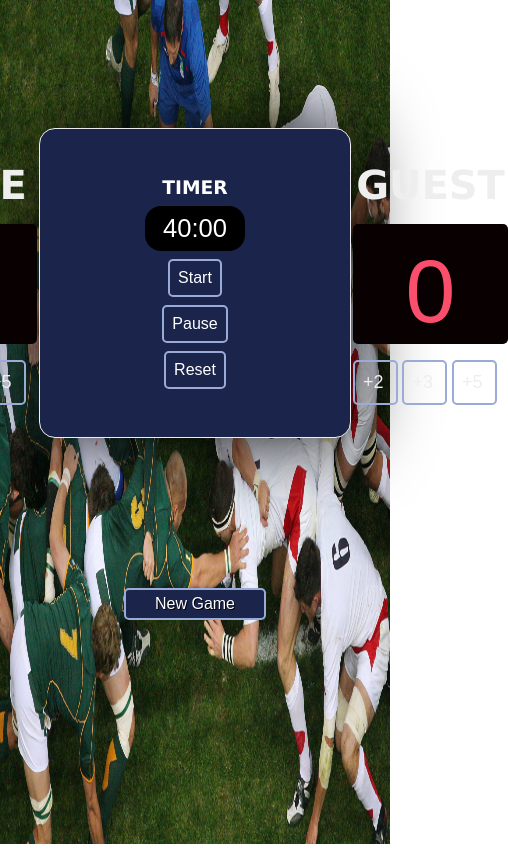
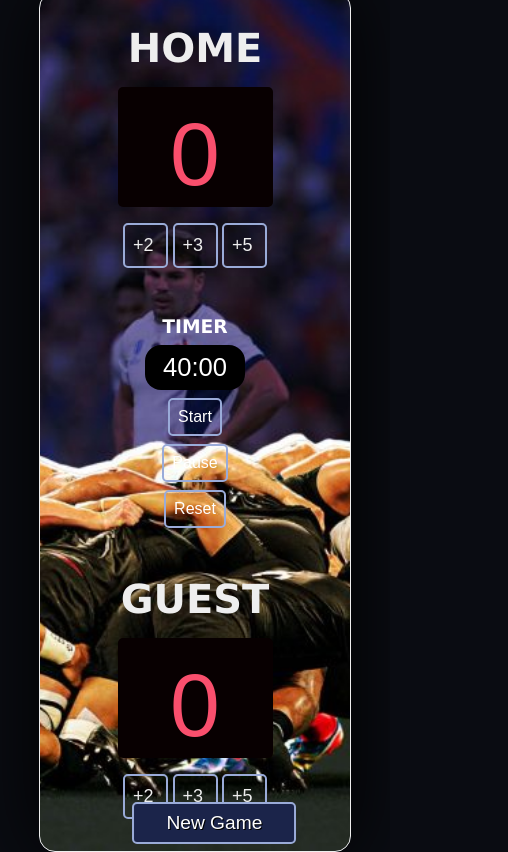
Before and after one commit to Makkatlahi/score-board, a plain HTML site: page index.html in a window 390 px wide. Shown: the whole page, 508 px wide, since content can reach past the window. Drawn offline with Linux system fonts and the light colour scheme; a web font is replaced by a local one.

Commit message:
Add responsive styles for mobile view in CSS

```diff
--- a/style.css
+++ b/style.css
@@ -162,3 +162,39 @@ button:hover {
   background-color: #f94f6d;
   color: white;
 }
+
+@media (max-width: 970px) {
+  body {
+    flex-direction: column;
+    align-items: center;
+    background-color: #0a0c12ff;
+    position: relative;
+  }
+  .container {
+    flex-direction: column;
+    width: 80%;
+    gap: 2rem;
+    background-image: url("./rubgy-scrum-2.jpg");
+    background-size: cover;
+    background-position: center;
+  }
+
+  .home,
+  .guest {
+    align-items: center;
+  }
+
+  #rugby-scrum-img {
+    display: none;
+  }
+
+  #new-game {
+    bottom: 2rem;
+    position: absolute;
+    left: 13.4rem;
+    bottom: 0;
+    transform: translateX(-50%);
+    padding: 0.5rem 2rem;
+    font-size: 1.2rem;
+  }
+}
```
